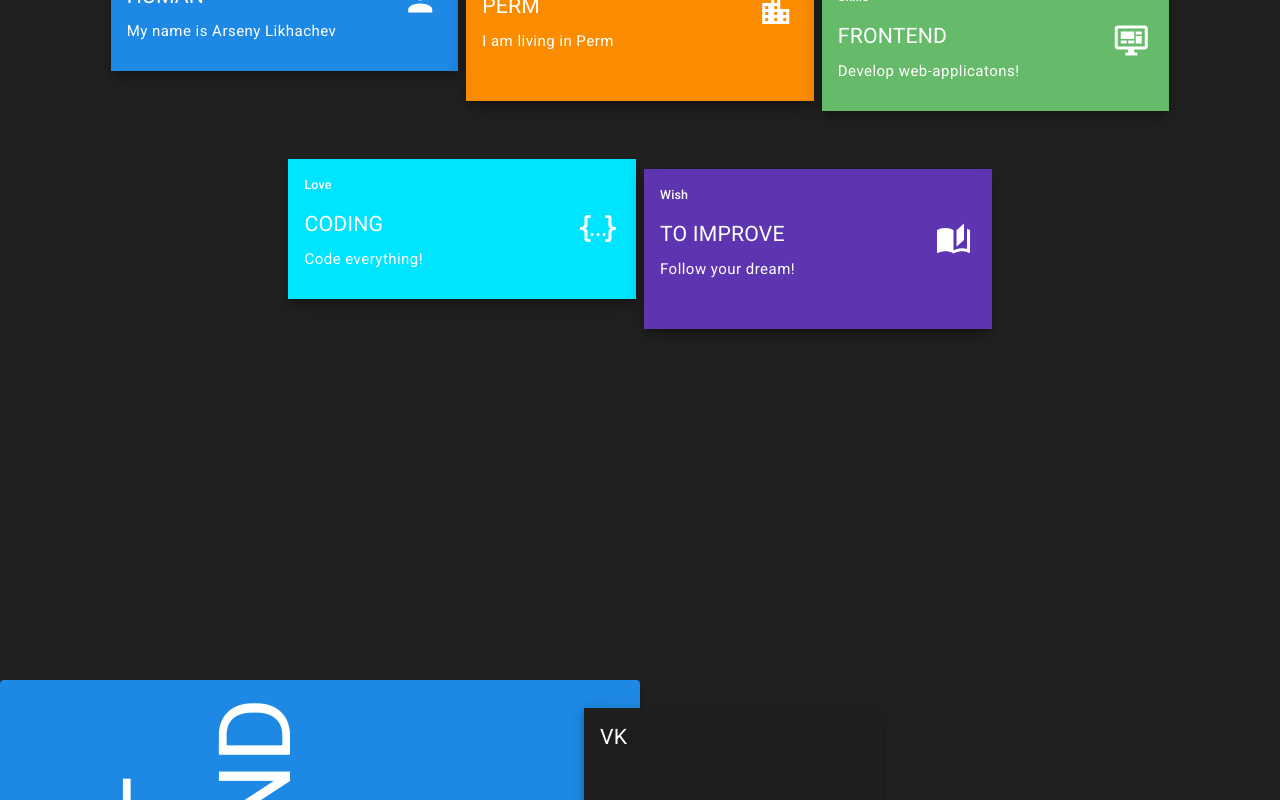
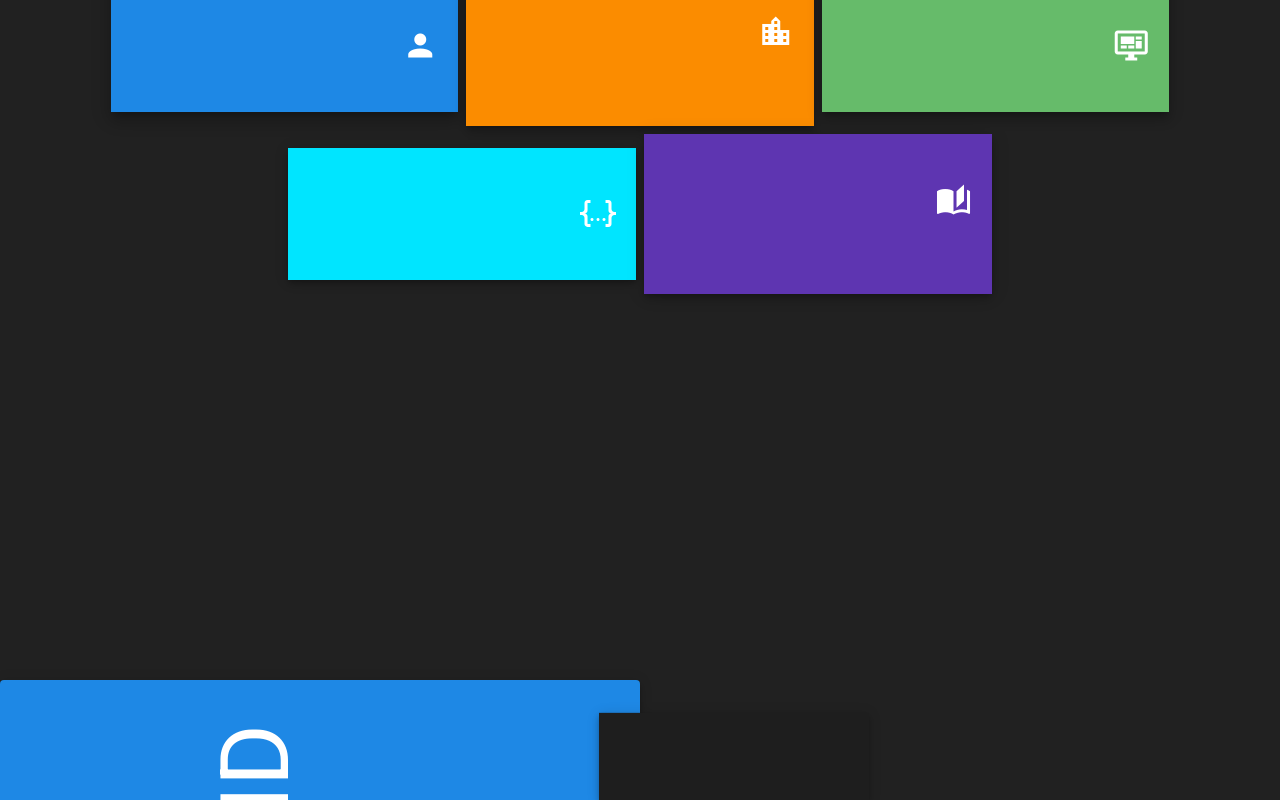
Before and after one commit to Sennery/sennery_new_design, a Nuxt app: page / in a window 1280 px wide. Shown: the part 1120-1920 px from the top of the page. Built offline with nearby package versions, Linux system fonts and the light colour scheme.

Commit message:
new component for text animation

```diff
--- a/components/About.vue
+++ b/components/About.vue
@@ -25,19 +25,40 @@
                             :color="it.icon.color"
                             class="ma-md-1 ma-sm-auto"
                             :class="{ move_cards: moveCards}"
-                            :style="{ transform: 'translateY(' + (2*i + 0.5) + 'rem)',
-                                      transition: 'transform ' + (0.05*i + 0.1) + 's ease-in'}"
+                            :style="{ transform: 'translateY(5rem)',
+                                      transition: 'transform 0.3s cubic-bezier(0.18, 0.89, 0.32, 1.28) ' + (0.05*i + 0.1) + 's'}"
                             ripple
                             tile
                             >
                             <div class="d-flex flex-no-wrap justify-space-between" :style="{ color : 'white' }">
                                 <div>
                                     <v-card-title>
-                                        {{ it.title }}
+                                        <TextAppearence
+                                            :text="it.title"
+                                            :time=".75"
+                                            :delay="0.1"
+                                            from="b"
+                                            :opacity="true"
+                                            :show="moveCards"/>
                                     </v-card-title>
-                                    <v-card-text>
-                                        <p class="display-1">{{ it.head }}</p>
-                                        <p class="body-1" :style="{ fontSize : '1.5rem !important'}"> {{ it.text }} </p>
+                                    <v-card-text class="d-flex flex-column">
+                                        <TextAppearence
+                                            class="display-1 mb-2"
+                                            :text="it.head"
+                                            :time=".75"
+                                            :delay="0.1"
+                                            from="b"
+                                            :opacity="true"
+                                            :show="moveCards"/>
+                                        <TextAppearence
+                                            class="body-1 my-2"
+                                            :style="{ fontSize : '1.5rem !important'}"
+                                            :text="it.text"
+                                            :time="0.75"
+                                            :delay=".01"
+                                            from="l"
+                                            :opacity="true"
+                                            :show="moveCards"/>
                                     </v-card-text>
                                 </div>
                                 <v-icon
@@ -56,11 +77,16 @@
 </template>
 
 <script>
+import TextAppearence from '~/components/helpers/TextAppearence.vue'
+
 export default {
     name: 'About',
     props: {
         scroll: Number,
         height: Number
+    },
+    components: {
+        TextAppearence
     },
     data() {
         return {
@@ -84,7 +110,7 @@ export default {
                     text: 'I am living in Perm',
                     height: '20vh',
                     width: '10vw',
-                    elevation: '10',
+                    elevation: '7',
                     icon: {
                         name: 'mdi-city',
                         color: '#FB8C00'
@@ -96,7 +122,7 @@ export default {
                     text: 'Develop web-applicatons!',
                     height: '10vh',
                     width: '20vw',
-                    elevation: '10',
+                    elevation: '8',
                     icon: {
                         name: 'mdi-monitor-dashboard',
                         color: '#66BB6A'
@@ -108,7 +134,7 @@ export default {
                     text: 'Code everything!',
                     height: '10vh',
                     width: '20vw',
-                    elevation: '10',
+                    elevation: '5',
                     icon: {
                         name: 'mdi-code-json',
                         color: '#00E5FF'
@@ -120,7 +146,7 @@ export default {
                     text: 'Follow your dream!',
                     height: '20vh',
                     width: '20vw',
-                    elevation: '10',
+                    elevation: '6',
                     icon: {
                         name: 'mdi-book-open-page-variant',
                         color: '#5E35B1'
--- a/components/Contacts.vue
+++ b/components/Contacts.vue
@@ -18,12 +18,12 @@
                         <div class="d-flex flex-no-wrap justify-space-between">
                             <p
                                 class="contact-h first"
-                                :class="{ translateHeaders: contactsTranslateY }">
+                                :class="{ translateHeaders: activate }">
                                 CONTACT
                             </p>
                             <p
                                 class="contact-h second d-none d-md-flex"
-                                :class="{ translateHeaders: contactsTranslateY }">
+                                :class="{ translateHeaders: activate }">
                                 ME, FRIEND
                             </p>
 
@@ -46,13 +46,19 @@
                                             min-height="10vh"
                                             min-width="30rem"
                                             elevation="5"
-                                            :class="{ translateContacts: contactsTranslateY }"
-                                            :style="{transform: 'translateY(2rem)',
-                                                    transition: 'transform ' + (0.05*i + 0.1) + 's ease-in'}">
+                                            :class="{ translateContacts: activate }"
+                                            :style="{transform: 'translateY(2rem) scale(0.9)',
+                                                    transition: 'transform 0.3s cubic-bezier(0.18, 0.89, 0.32, 1.28) ' + (0.05*i + 0.1) + 's'}">
 
                                             <v-card-title
                                                 class="display-1">
-                                                {{ it.title }}
+                                                <TextAppearence
+                                                    :text="it.title"
+                                                    :time=".75"
+                                                    :delay="0.1"
+                                                    from="b"
+                                                    :opacity="true"
+                                                    :show="activate"/>
                                             </v-card-title>
                                             <v-icon
                                                 large
@@ -73,10 +79,15 @@
 </template>
 
 <script>
+import TextAppearence from '~/components/helpers/TextAppearence.vue'
+
 export default {
     props: {
         scroll: Number,
         height: Number
+    },
+    components: {
+        TextAppearence
     },
     data() {
         return {
@@ -120,7 +131,7 @@ export default {
         }
     },
     computed: {
-        contactsTranslateY() {
+        activate() {
             return (this.scroll/this.height) > 0.45
         },
         theme(){
@@ -138,12 +149,13 @@ export default {
     }
 
     .translateContacts {
-        transform: translateY(-7.5rem) !important;
+        transform: translateY(-7.5rem) scale(1) !important;
     }
 
     .translateHeaders {
         transform: rotateZ(-90deg)
-                translateX(0) !important;
+                translateX(0)
+                scale(1) !important;
     }
 
     .contact-h {
@@ -151,19 +163,20 @@ export default {
         font-size: 10rem;
         transform-origin: 0%;
         transform: rotateZ(-90deg)
-                translateX(-7.5rem);
+                translateX(-7.5rem)
+                scale(0.95);
         color: white;
         bottom: -40%;
         white-space: nowrap;
 
         &.first {
             left: 25%;
-            transition: transform 0.3s ease-in;
+            transition: transform 0.3s cubic-bezier(0.18, 0.89, 0.32, 1.28);
         }
 
         &.second {
             left: 40%;
-            transition: transform 0.35s ease-in;
+            transition: transform 0.3s cubic-bezier(0.18, 0.89, 0.32, 1.28) 0.1s;
         }
     }
 
--- /dev/null
+++ b/components/helpers/TextAppearence.vue
@@ -0,0 +1,110 @@
+<template>
+    <div class="text_wrapper">
+        <span
+            v-for="(it, i) in symbolsArray"
+            :key="i"
+            :class="{ space: it == ' '} "
+            :style="{...transitionStyle,...style,
+                     transition: 'transform ' + animationTime + 's ' + timingFunction + ' ' + (step*i + delay) + 's'
+                        + ', opacity ' + animationTime/2 + 's ease-out ' + (step*i + delay) + 's'}"
+            >{{ it }}</span>
+    </div>
+</template>
+
+<script>
+export default {
+    props: {
+        text: String,
+        time: Number,
+        delay: {
+            type: Number,
+            default: 0.05
+        },
+        from: String,
+        opacity: Boolean,
+        letterSpacing: {
+            type: Number,
+            default: 0
+        },
+        show: Boolean,
+    },
+    data() {
+        return {
+            step: 0.05,
+            animationTime: 0.3,
+            translateSize: 1,
+            timingFunction: 'cubic-bezier(0.18, 0.89, 0.32, 1.28)',
+            directionMap: {
+                'l' : (i) => { return 'translate(-' + i +  'em)'},
+                'r' : (i) => { return 'translate(' + i +  'em)'},
+                't' : (i) => { return 'translate(0,-' + i +  'em)'},
+                'b' : (i) => { return 'translate(0,' + i +  'em)'},
+            }
+        }
+    },
+    computed: {
+        symbolsArray() {
+            let result = [];
+            this.text.split(' ').forEach( e => {
+                result = result.concat(e.split(''));
+                result.push(' ');
+            });
+            return result;
+        },
+        transformation() {
+            return this.directionMap[this.from](this.translateSize);
+        },
+        visibility() {
+            return this.opacity ? 0 : 1;
+        },
+        activate() {
+            return this.show;
+        },
+        transitionStyle() {
+            let transition = {
+
+            }
+
+            if (this.activate) {
+                return {
+                    transform: 'translate(0)',
+                    opacity: 1,
+                }
+            } else {
+                return {
+                    transform: this.transformation,
+                    opacity: this.visibility,
+                }
+            }
+        },
+        style() {
+            return {
+                marginRight: this.letterSpacing + 'rem'
+            }
+        }
+    },
+    mounted() {
+        while((this.time-(this.step*this.symbolsArray.length)) < this.animationTime) {
+                this.step-=0.0001;
+        }
+    }
+}
+</script>
+
+<style lang="scss">
+    .text_wrapper {
+        margin: 0;
+        padding: 0;
+
+        & span {
+            display: block;
+            float: left;
+            position: relative;
+        }
+
+        & .space {
+            width: 0.25em !important;
+            height: 1em !important;
+        }
+    }
+</style>
```
